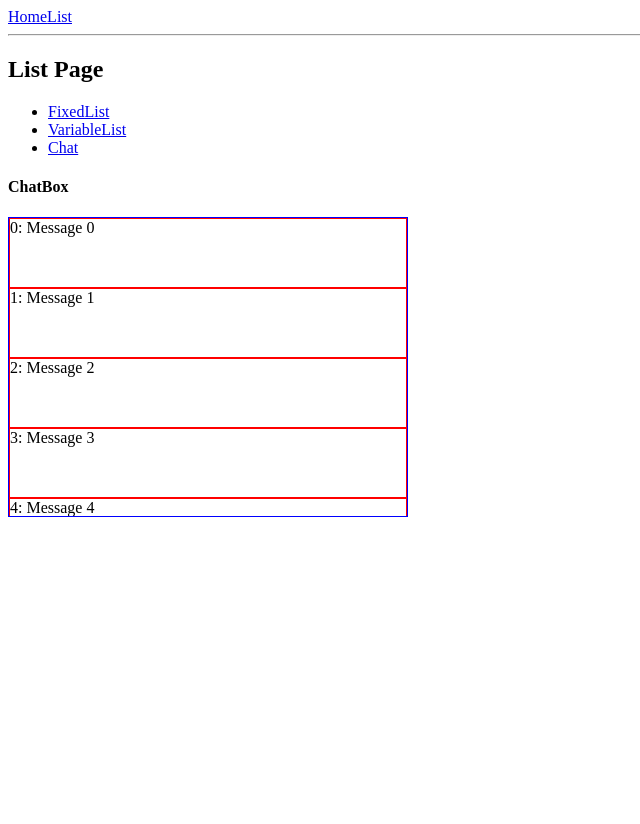
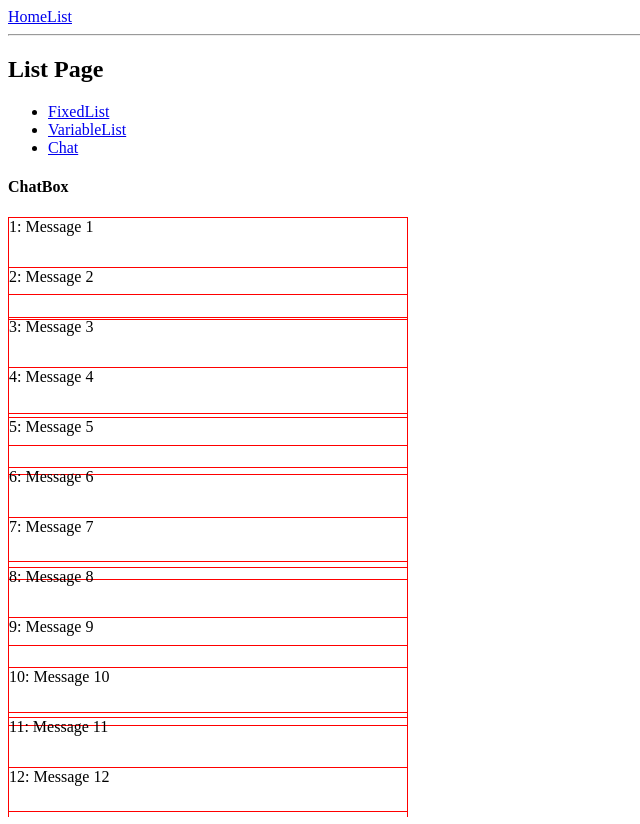
Before and after one commit to LNSol/infinite-scroll-tutorial, a React (Vite) app: page /list/chat in a window 1280 px wide. Shown: the whole page, without its empty margins (0-640 px from the left). Before the commit the page ends 800 px from the top, so only its background shows below. Built offline with nearby package versions, Linux system fonts and the light colour scheme.

Commit message:
variable item list

```diff
--- a/src/components/ChatBox.jsx
+++ b/src/components/ChatBox.jsx
@@ -1,55 +1,53 @@
-import { useEffect } from 'react';
-import { VariableSizeList } from 'react-window';
+import { useEffect, useRef } from 'react';
+import { VariableSizeList as List } from 'react-window';
 import ChatMsg from './ChatMsg';
 
-const allChats = Array.from({ length: 200 }, (_, idx) => ({
-  id: idx,
-  content: `Message ${idx}`,
+const Msgs = Array.from({ length: 100 }, (_, idx) => ({
+  id: idx + 1,
+  content: `Message ${idx + 1}`,
 }));
 
-const Row = ({ index, style }) => {
-  return (
-    <div style={{ ...style, border: '1px solid red' }}>
-      <ChatMsg msg={allChats[index]} />
-    </div>
-  );
-};
+const ChatBox = () => {
+  const listRef = useRef({});
+  const rowHeights = useRef({});
 
-const compArr = [
-  {
-    component: <ChatMsg msg={allChats[0]} />,
-  },
-  {
-    component: <ChatMsg msg={allChats[1]} />,
-  },
-  {
-    component: <ChatMsg msg={allChats[2]} />,
-  },
-  {
-    component: <ChatMsg msg={allChats[3]} />,
-  },
-];
+  const getRowHeight = (index) => {
+    return rowHeights.current[index] || 50;
+  };
+  const setRowHeight = (index, size) => {
+    // listRef.current.resetAfterIndex(0);
+    rowHeights.current = { ...rowHeights.current, [index]: size };
+    console.log('rowHeights.current > ', rowHeights.current);
+  };
 
-const ChatBox = () => {
-  useEffect(() => {
-    const chatMsgs = document.getElementsByClassName('msg0');
-    [...chatMsgs].forEach((msg) =>
-      console.log('msg.height >', msg.clientHeight)
+  const Row = ({ index, style }) => {
+    const rowRef = useRef(null);
+
+    useEffect(() => {
+      if (rowRef.current) {
+        setRowHeight(index, rowRef.current.clientHeight);
+      }
+    }, [rowRef.current]);
+
+    return (
+      <div ref={rowRef} style={style}>
+        <ChatMsg msg={Msgs[index]} />
+      </div>
     );
-  });
+  };
 
   return (
     <div>
       <h4>ChatBox</h4>
-      <VariableSizeList
-        style={{ border: '1px solid blue' }}
+      <List
         width={400}
-        height={300}
-        itemCount={allChats.length}
-        itemSize={() => 70}
+        height={600}
+        itemCount={Msgs.length}
+        itemSize={getRowHeight}
+        ref={listRef}
       >
         {Row}
-      </VariableSizeList>
+      </List>
     </div>
   );
 };
--- a/src/components/ChatMsg.jsx
+++ b/src/components/ChatMsg.jsx
@@ -1,11 +1,14 @@
+import { memo } from 'react';
 const ChatMsg = ({ msg }) => {
   return (
     <div
-      className={`msg${msg.id}`}
-      style={{ height: 25 + Math.round(Math.random() * 50) }}
+      style={{
+        height: 50 + Math.round(Math.random() * 50),
+        border: '1px solid red',
+      }}
     >
       {msg.id}: {msg.content}
     </div>
   );
 };
-export default ChatMsg;
+export default memo(ChatMsg);
```
